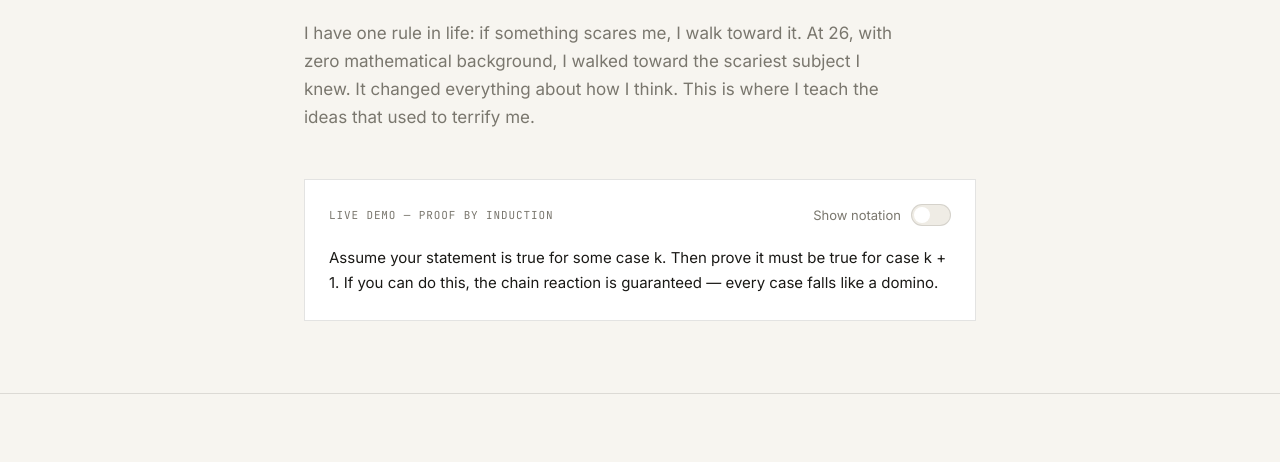
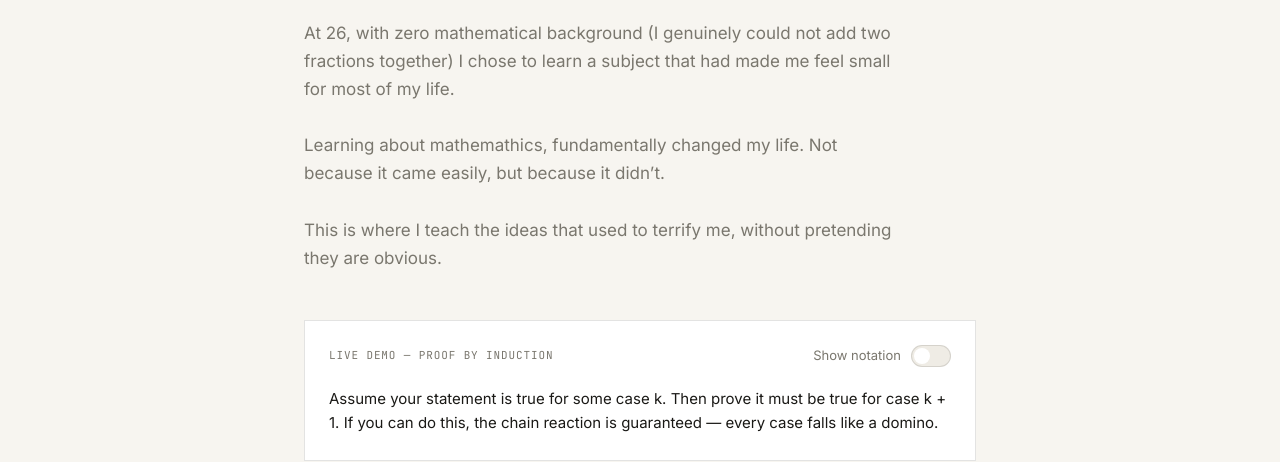
Before and after one commit to sophiaverhoeff/primeevils, an Astro site: page / in a window 1280 px wide. Shown: the part 216-678 px from the top of the page. Built offline with nearby package versions, Linux system fonts and the light colour scheme; Astro itself is replaced by a stand-in of ours.

Commit message:
copy change

```diff
--- a/src/pages/index.astro
+++ b/src/pages/index.astro
@@ -38,10 +38,15 @@ import "../styles/global.css";
           Chase what <span class="accent">scares</span> you.
         </h1>
         <p class="hero-sub">
-          I have one rule in life: if something scares me, I walk toward it. At
-          26, with zero mathematical background, I walked toward the scariest
-          subject I knew. It changed everything about how I think. This is where
-          I teach the ideas that used to terrify me.
+          At 26, with zero mathematical background (I genuinely could not add
+          two fractions together) I chose to learn a subject that had made me
+          feel small for most of my life.
+          <br /><br />
+          Learning about mathemathics, fundamentally changed my life. Not because
+          it came easily, but because it didn’t.
+          <br /><br />
+          This is where I teach the ideas that used to terrify me, without pretending
+          they are obvious.
         </p>
 
         <div class="demo-card">
```
